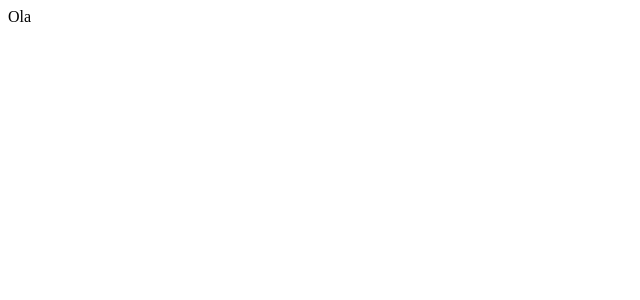
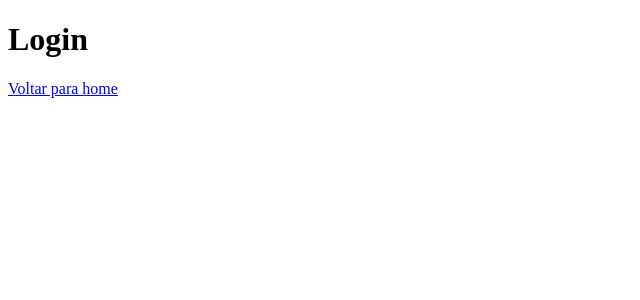
Before and after one commit to Brunocs1991/dio_formacao_react, a React (Create React App) app in the folder 03_ampliando_conhecimento_react/dio/: page /login in a window 1280 px wide. Shown: the top 300 px of the page, without its empty margins (0-640 px from the left). Built offline with nearby package versions, Linux system fonts and the light colour scheme.

Commit message:
Finalizando processo rotas react-dom-router, adjust to version 6

```diff
--- a/03_ampliando_conhecimento_react/dio/package.json
+++ b/03_ampliando_conhecimento_react/dio/package.json
@@ -8,6 +8,7 @@
     "@testing-library/user-event": "^13.5.0",
     "react": "^18.2.0",
     "react-dom": "^18.2.0",
+    "react-router-dom": "^6.21.3",
     "react-scripts": "5.0.1",
     "web-vitals": "^2.1.4"
   },
--- /dev/null
+++ b/03_ampliando_conhecimento_react/dio/src/App.js
@@ -0,0 +1,19 @@
+import React from "react";
+
+import Home from "./pages/home";
+import {BrowserRouter, Route, Routes} from "react-router-dom";
+import Login from "./pages/login";
+
+const App = () => {
+
+    return (
+        <BrowserRouter>
+            <Routes>
+                <Route path="/" element={<Home/>}/>
+                <Route path="/login" element={<Login/>}/>
+            </Routes>
+        </BrowserRouter>
+    );
+}
+
+export default App;
--- a/03_ampliando_conhecimento_react/dio/src/index.js
+++ b/03_ampliando_conhecimento_react/dio/src/index.js
@@ -1,6 +1,6 @@
 import React from 'react';
 import ReactDOM from 'react-dom/client';
-import Index from './pages/Home';
+import Index from './App';
 
 
 const root = ReactDOM.createRoot(document.getElementById('root'));
--- a/03_ampliando_conhecimento_react/dio/src/pages/Home/index.js
+++ /dev/null
@@ -1,11 +0,0 @@
-import React from "react";
-
-const App = () => {
-    return (
-        <div>
-            Ola
-        </div>
-    );
-}
-
-export default App;
--- /dev/null
+++ b/03_ampliando_conhecimento_react/dio/src/pages/home/index.js
@@ -0,0 +1,12 @@
+import {Link} from "react-router-dom";
+
+const Home = () => {
+    return (
+        <>
+            <h1>Home</h1>
+            <Link to={"/login"}>Fazer login</Link>
+        </>
+    )
+}
+
+export default Home
--- /dev/null
+++ b/03_ampliando_conhecimento_react/dio/src/pages/login/index.js
@@ -0,0 +1,12 @@
+import {Link} from "react-router-dom";
+
+const Login = () => {
+    return (
+        <>
+            <h1>Login</h1>
+            <Link to={"/"}>Voltar para home</Link>
+        </>
+    )
+}
+
+export default Login
```
Also changed, not shown: 1 other file (tests, documents, lock files or other folders).
